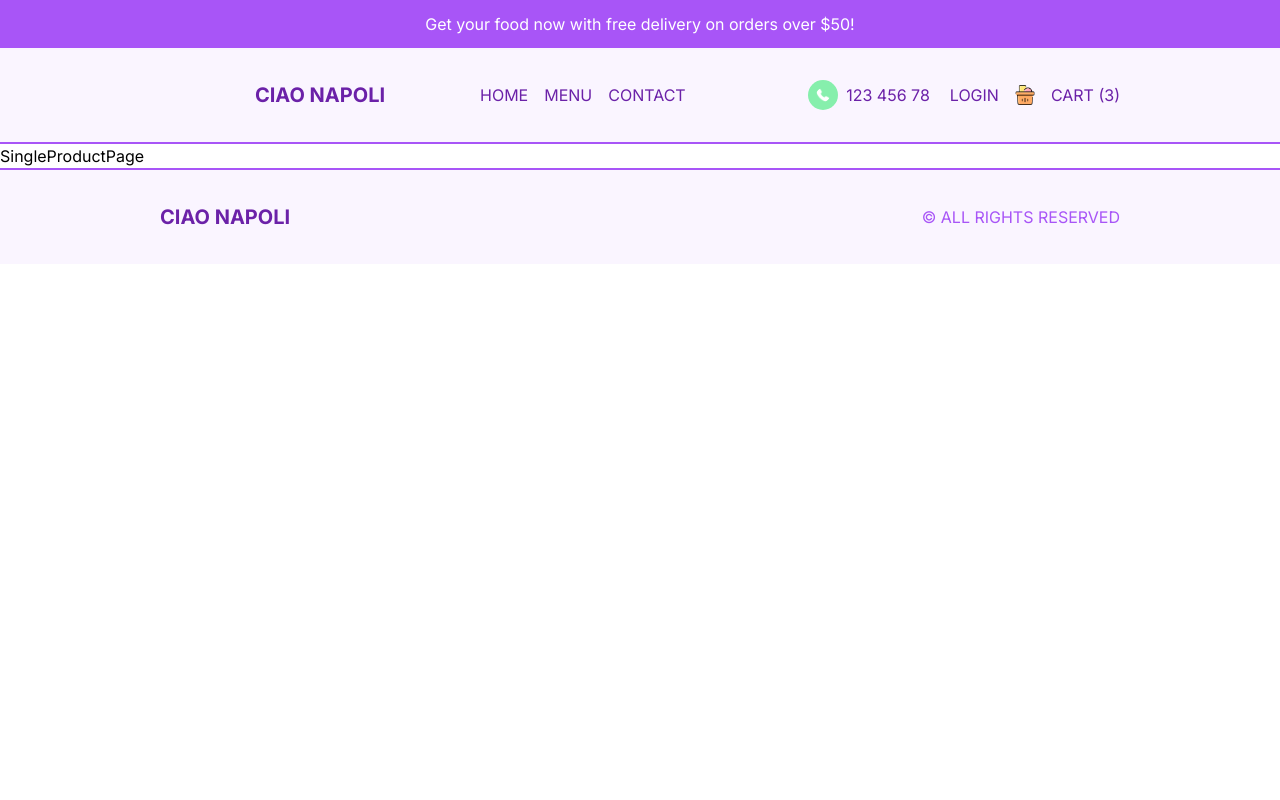
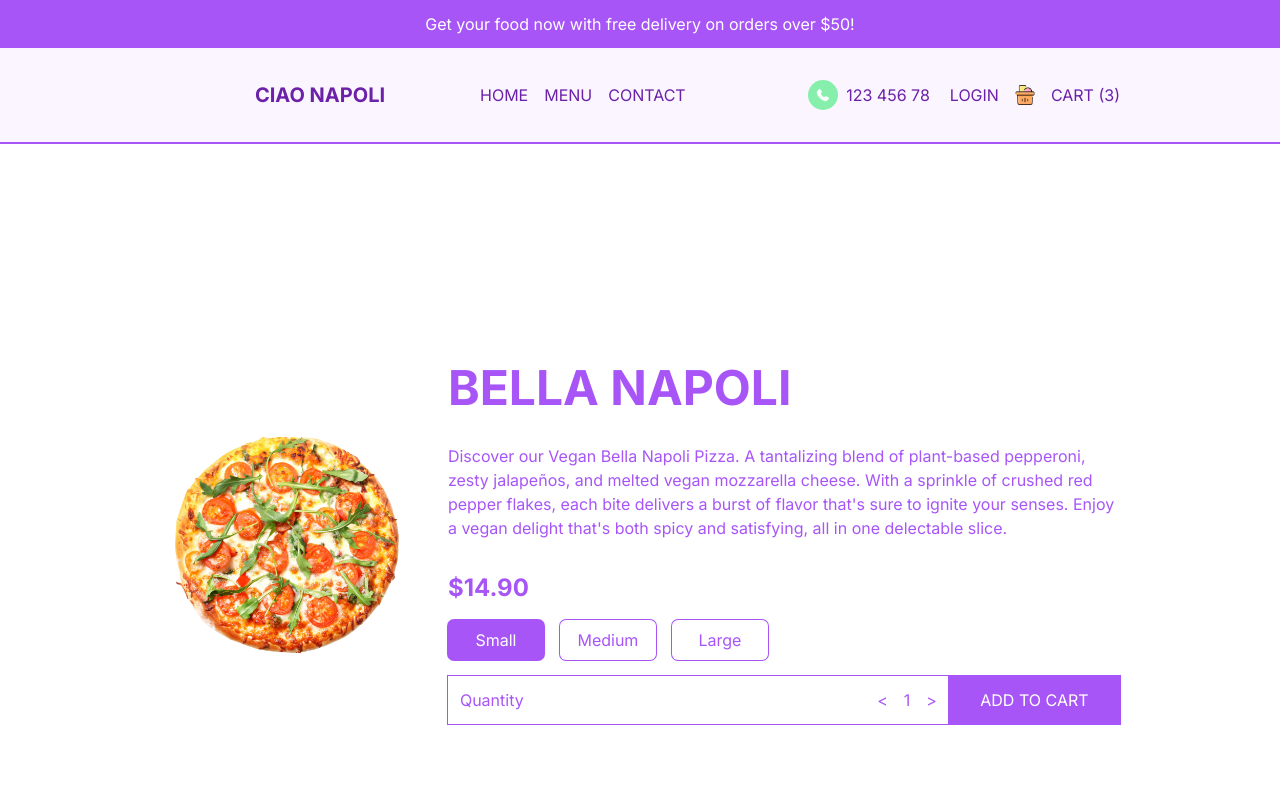
Before and after one commit to IgorLuzarraga/restaurant-ui, a Next.js app: page /product/1 in a window 1280 px wide. Shown: the top 800 px of the page. Built offline with nearby package versions, Linux system fonts and the light colour scheme.

Commit message:
Improved SingleProductPage comopnent

```diff
--- a/src/app/product/[id]/page.tsx
+++ b/src/app/product/[id]/page.tsx
@@ -1,10 +1,44 @@
-import React from 'react'
+import Price from "@/components/Price"
+import { singleProduct } from "@/data/products"
+import Image from "next/image"
 
-type Props = {}
+const SingleProductPage = () => {
+    return (
+        <div className="flex flex-col xl:flex-row gap-4 xl:gap-8 p-4 lg:px-20
+        xl:px-40 h-screen items-center text-purple-500"
+        >
 
-const SingleProductPage = (props: Props) => {
-    return (
-        <div>SingleProductPage</div>
+            {/* IMAGE CONTAINER */}
+            {singleProduct.img && (
+                <div className="relative w-full h-1/2 md:h-[70%]">
+                    <Image
+                        src={singleProduct.img}
+                        alt="Product image"
+                        className="object-contain"
+                        fill
+                    />
+                </div>
+            )}
+
+            {/* TEXT CONTAINER */}
+            <div className="h-1/2 md:h-[70%] flex flex-col gap-4 justify-center
+            md:gap-6 xl:gap-8">
+
+                <h1 className="text-3xl font-bold uppercase xl:text-5xl">
+                    {singleProduct.title}
+                </h1>
+
+                <p>{singleProduct.desc}</p>
+
+                <Price
+                    price={singleProduct.price}
+                    id={singleProduct.id}
+                    options={singleProduct.options}
+                />
+
+            </div>
+
+        </div>
     )
 }
 
--- a/src/components/Price.tsx
+++ b/src/components/Price.tsx
@@ -11,7 +11,7 @@ type Props = {
     }[]
 }
 
-const Price = ({ price, options }: Props) => {
+const Price = ({ price, id, options }: Props) => {
     const [total, setTotal] = useState(price)
     const [quantity, setQuantity] = useState(1)
     const [selected, setSelected] = useState(0)
@@ -21,17 +21,22 @@ const Price = ({ price, options }: Props) => {
     }, [quantity, selected, options, price])
 
     return (
-        <div className="">
-            <h2 className="">
+        <div className="flex flex-col gap-4">
+
+            <h2 className="text-2xl font-bold">
                 ${total.toFixed(2)}
             </h2>
 
             {/* options container */}
-            <div className="">
+            <div className="flex gap-4">
                 {options?.map((option, index) => (
                     <button
                         key={`${option.title}-${index}`}
-                        className=""
+                        className="min-w-[6rem] p-2 ring-1 ring-purple-500 rounded-md"
+                        style={{
+                            background: selected === index ? "rgb(168,85,247)" : "white",
+                            color: selected === index ? "white" : "rgb(168,85,247)"
+                        }}
                         onClick={() => setSelected(index)}
                     >
                         {option.title}
@@ -40,13 +45,14 @@ const Price = ({ price, options }: Props) => {
             </div>
 
             {/* QUANTITY AND ADD BUTTON CONTAINER */}
-            <div className="">
+            <div className="flex justify-between items-center">
 
                 {/* QUANTITY */}
-                <div>
+                <div className="flex justify-between ring-1 ring-purple-500
+                p-3 w-full">
                     <span>Quantity</span>
 
-                    <div className="">
+                    <div className="flex gap-4 items-center">
                         <button
                             onClick={() => setQuantity(prev => prev > 1 ? prev - 1 : 1)}
                         >
@@ -65,7 +71,9 @@ const Price = ({ price, options }: Props) => {
                 </div>
 
                 {/*  CART BUTTON */}
-                <button className="uppercase">
+                <button className="uppercase w-56 bg-purple-500 p-3 text-white
+                ring-1 ring-purple-500"
+                >
                     Add to Cart
                 </button>
 
--- a/src/data/products.ts
+++ b/src/data/products.ts
@@ -333,9 +333,9 @@ export const pizzas: Products = [
 
 export const singleProduct: Product = {
   id: 1,
-  title: "Sicilian",
-  desc: "Ignite your taste buds with a fiery combination of spicy pepperoni, jalapeños, crushed red pepper flakes, and melted mozzarella vegan cheese, delivering a kick with every bite.",
-  img: "/temporary/p1.png",
+  title: "Bella Napoli",
+  desc: "Discover our Vegan Bella Napoli Pizza. A tantalizing blend of plant-based pepperoni, zesty jalapeños, and melted vegan mozzarella cheese. With a sprinkle of crushed red pepper flakes, each bite delivers a burst of flavor that's sure to ignite your senses. Enjoy a vegan delight that's both spicy and satisfying, all in one delectable slice.",
+  img: "/temporary/p3.png",
   price: 14.9,
   options: [
     {
```
